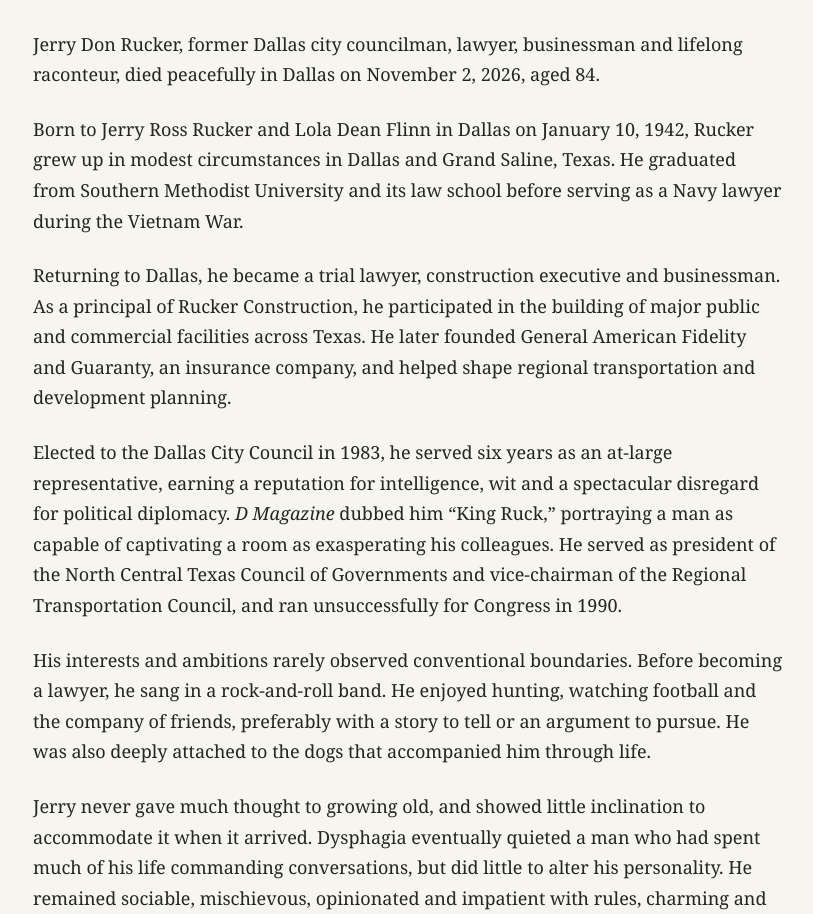
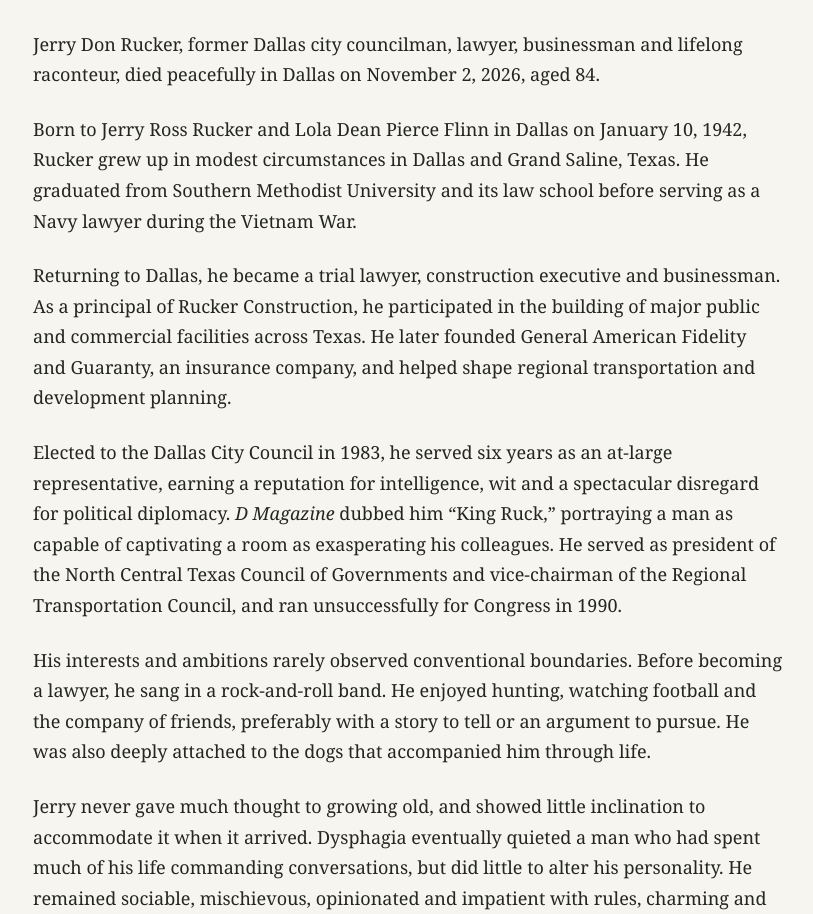
Before and after one commit to ruckerk/JerryRuckerMemorial, a plain HTML site: page index.html in a window 1280 px wide. Shown: the part 1296-2210 px from the top of the page, without its empty margins (232-1045 px from the left). Drawn offline with Linux system fonts and the light colour scheme.

Commit message:
Correct name in biography of Jerry Don Rucker

```diff
--- a/index.html
+++ b/index.html
@@ -132,7 +132,7 @@
      Jerry Don Rucker, former Dallas city councilman, lawyer, businessman and lifelong raconteur, died peacefully in Dallas on November 2, 2026, aged 84.
     </p>
     <p>
-     Born to Jerry Ross Rucker and Lola Dean Flinn in Dallas on January 10, 1942, Rucker grew up in modest circumstances in Dallas and Grand Saline, Texas. He graduated from Southern Methodist University and its law school before serving as a Navy lawyer during the Vietnam War.
+     Born to Jerry Ross Rucker and Lola Dean Pierce Flinn in Dallas on January 10, 1942, Rucker grew up in modest circumstances in Dallas and Grand Saline, Texas. He graduated from Southern Methodist University and its law school before serving as a Navy lawyer during the Vietnam War.
     </p>
     <p>
      Returning to Dallas, he became a trial lawyer, construction executive and businessman. As a principal of Rucker Construction, he participated in the building of major public and commercial facilities across Texas. He later founded General American Fidelity and Guaranty, an insurance company, and helped shape regional transportation and development planning.
```
